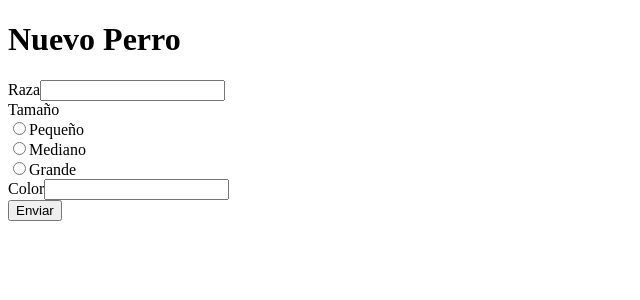
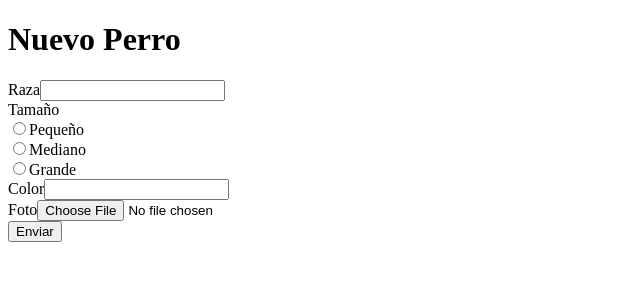
Before and after one commit to larajosed/DogsRegistry, a Vue app in the folder public/dogs_registry/: page /new in a window 1280 px wide. Shown: the top 300 px of the page, without its empty margins (0-640 px from the left). Built offline with nearby package versions, Linux system fonts and the light colour scheme.

Commit message:
Uploading dogs' photos

```diff
--- a/public/dogs_registry/src/components/NewDog.vue
+++ b/public/dogs_registry/src/components/NewDog.vue
@@ -19,9 +19,18 @@ export default {
         }
       );
     }
+    function updatePhoto(event) {
+      const file = event.target.files[0];
+      const reader = new FileReader();
+      reader.onload = function (event) {
+        newDog.photo = event.target.result;
+      };
+      reader.readAsDataURL(file);
+    }
     return {
       newDog,
       submitDog,
+      updatePhoto,
     };
   },
 };
@@ -73,6 +82,15 @@ export default {
       <label for="color">Color</label>
       <input v-model="newDog.color" type="text" id="color" required />
     </div>
+    <div>
+      <label for="photo">Foto</label>
+      <input
+        type="file"
+        v-on:change="updatePhoto"
+        ref="fileInput"
+        accept="image/*"
+      />
+    </div>
     <button type="submit">Enviar</button>
   </form>
 </template>
```
Also changed, not shown: 2 other files (tests, documents, lock files or other folders).
